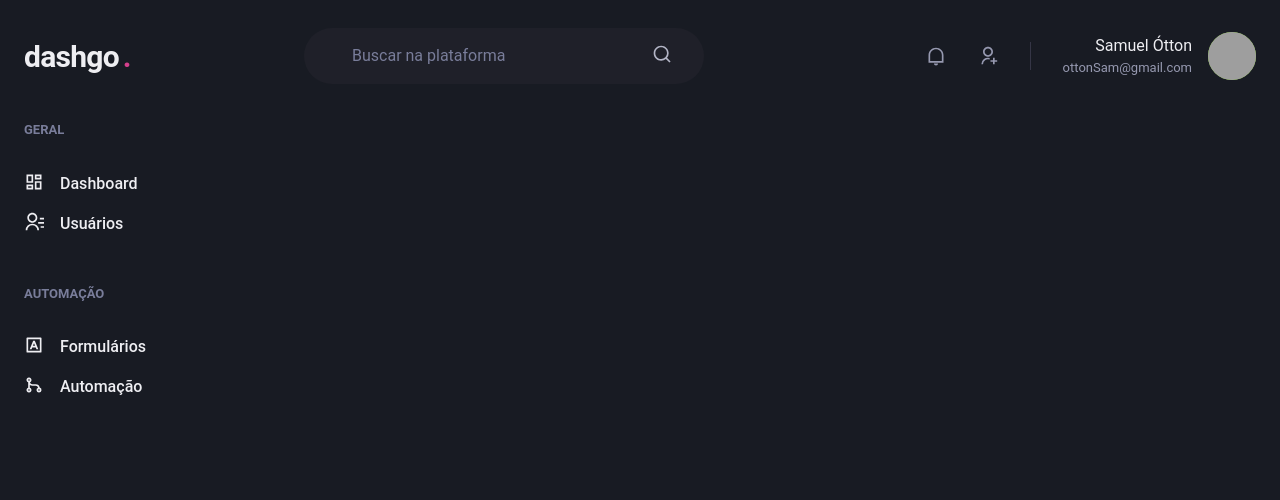
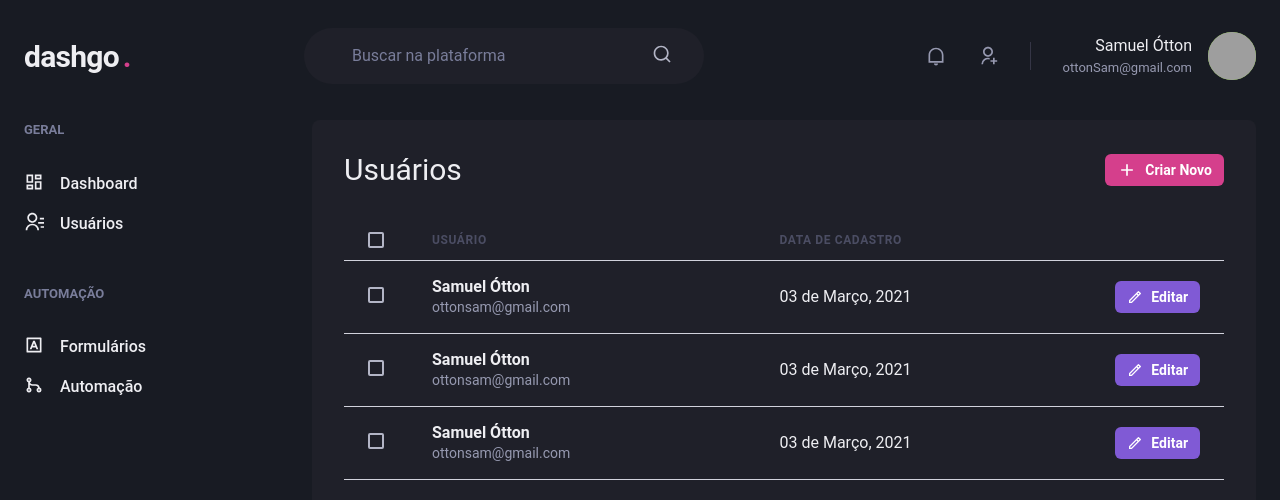
Before and after one commit to ottonSam/ignite-dashgo, a Next.js app: page /users in a window 1280 px wide. Shown: the top 500 px of the page. Built offline with nearby package versions, Linux system fonts and the light colour scheme; grey boxes are pictures that could not be loaded.

Commit message:
Resolve import

```diff
--- a/src/pages/dashboard.tsx
+++ b/src/pages/dashboard.tsx
@@ -1,6 +1,6 @@
 import { Box, Flex, SimpleGrid, Text, theme } from "@chakra-ui/react";
 import dynamic from "next/dynamic";
-import { Sidebar } from "../components/Form/Sidebar";
+import { Sidebar } from "../components/Sidebar";
 import { Header } from "../components/Header";
 
 const Chart = dynamic(() => import("react-apexcharts"));
--- a/src/pages/users/index.tsx
+++ b/src/pages/users/index.tsx
@@ -1,5 +1,7 @@
-import { Box, Flex } from "@chakra-ui/react";
-import { Sidebar } from "../../components/Form/Sidebar";
+import { Box, Button, Checkbox, Flex, Heading, Icon, Table, Tbody, Td, Text, Th, Thead, Tr } from "@chakra-ui/react";
+import { RiAddLine, RiPencilLine } from "react-icons/ri";
+
+import { Sidebar } from "../../components/Sidebar";
 import { Header } from "../../components/Header";
 
 export default function userList() {
@@ -16,7 +18,196 @@ export default function userList() {
       >
         <Sidebar />
 
+        <Box
+          flex="1"
+          borderRadius={8}
+          bg="gray.800"
+          p="8"
+        >
+          <Flex
+            mb="8"
+            justify="space-between"
+            align="center"
+          >
+            <Heading
+              size="lg"
+              fontWeight="normal"
+            >
+              Usuários
+            </Heading>
 
+            <Button
+              as="a"
+              size="sm"
+              fontSize="sm"
+              colorScheme="pink"
+              leftIcon={
+                <Icon
+                  as={RiAddLine}
+                  fontSize="20"
+                />}
+            >
+              Criar Novo
+            </Button>
+          </Flex>
+
+          <Table
+            colorScheme="gray"
+          >
+            <Thead>
+              <Tr>
+                <Th
+                  px="6"
+                  color="gray.300"
+                  width="8"
+                >
+                  <Checkbox
+                    colorScheme="pink"
+                  />
+                </Th>
+                <Th>
+                  Usuário
+                </Th>
+                <Th>
+                  Data de cadastro
+                </Th>
+                <Th
+                  width="8"
+                >
+                </Th>
+              </Tr>
+            </Thead>
+
+            <Tbody>
+              <Tr>
+                <Td
+                  px="6"
+                >
+                  <Checkbox
+                    colorScheme="pink"
+                  />
+                </Td>
+                <Td>
+                  <Box>
+                    <Text
+                      fontWeight="bold"
+                    >
+                      Samuel Ótton
+                    </Text>
+                    <Text
+                      fontSize="sm"
+                      color="gray.300"
+                    >
+                      ottonsam@gmail.com
+                    </Text>
+                  </Box>
+                </Td>
+                <Td>
+                  03 de Março, 2021
+                </Td>
+                <Td>
+                  <Button
+                    as="a"
+                    size="sm"
+                    fontSize="sm"
+                    colorScheme="purple"
+                    leftIcon={
+                      <Icon
+                        as={RiPencilLine}
+                        fontSize="16"
+                      />}
+                  >
+                    Editar
+                  </Button>
+                </Td>
+              </Tr>
+              <Tr>
+                <Td
+                  px="6"
+                >
+                  <Checkbox
+                    colorScheme="pink"
+                  />
+                </Td>
+                <Td>
+                  <Box>
+                    <Text
+                      fontWeight="bold"
+                    >
+                      Samuel Ótton
+                    </Text>
+                    <Text
+                      fontSize="sm"
+                      color="gray.300"
+                    >
+                      ottonsam@gmail.com
+                    </Text>
+                  </Box>
+                </Td>
+                <Td>
+                  03 de Março, 2021
+                </Td>
+                <Td>
+                  <Button
+                    as="a"
+                    size="sm"
+                    fontSize="sm"
+                    colorScheme="purple"
+                    leftIcon={
+                      <Icon
+                        as={RiPencilLine}
+                        fontSize="16"
+                      />}
+                  >
+                    Editar
+                  </Button>
+                </Td>
+              </Tr>
+              <Tr>
+                <Td
+                  px="6"
+                >
+                  <Checkbox
+                    colorScheme="pink"
+                  />
+                </Td>
+                <Td>
+                  <Box>
+                    <Text
+                      fontWeight="bold"
+                    >
+                      Samuel Ótton
+                    </Text>
+                    <Text
+                      fontSize="sm"
+                      color="gray.300"
+                    >
+                      ottonsam@gmail.com
+                    </Text>
+                  </Box>
+                </Td>
+                <Td>
+                  03 de Março, 2021
+                </Td>
+                <Td>
+                  <Button
+                    as="a"
+                    size="sm"
+                    fontSize="sm"
+                    colorScheme="purple"
+                    leftIcon={
+                      <Icon
+                        as={RiPencilLine}
+                        fontSize="16"
+                      />}
+                  >
+                    Editar
+                  </Button>
+                </Td>
+              </Tr>
+            </Tbody>
+          </Table>
+        </Box>
       </Flex>
     </Box>
   );
```
Also changed, not shown: src/components/Sidebar.tsx (renamed from src/components/Form/Sidebar.tsx).
